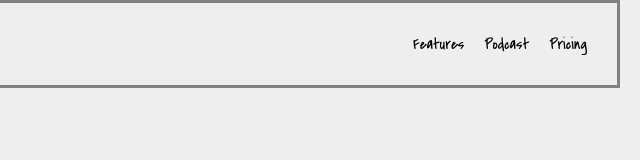
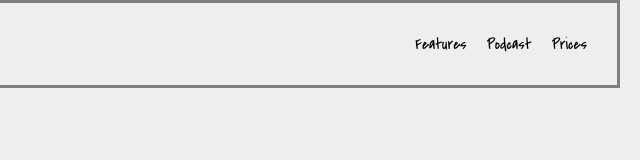
Before and after one commit to BjergsensIII/product-landing-page, a plain HTML site: page index.html in a window 1280 px wide. Shown: the full height of the page, 640-1280 px from the left. Drawn offline with Linux system fonts and the light colour scheme.

Commit message:
Update index.html

```diff
--- a/index.html
+++ b/index.html
@@ -31,7 +31,7 @@
         <ul>
                 <li><a class="nav-link" href="#features">Features</a></li>
                 <li><a class="nav-link" href="#podcast">Podcast</a></li>
-                <li><a class="nav-link" href="#pricing">Pricing</a></li>
+                <li><a class="nav-link" href="#pricing">Prices</a></li>
         </ul>
 
 
```
